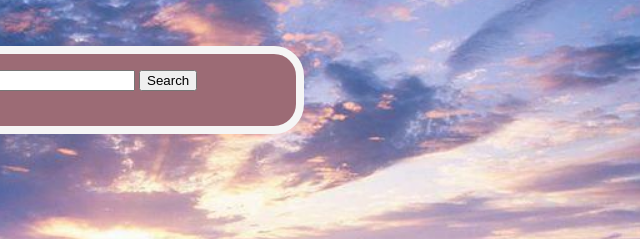
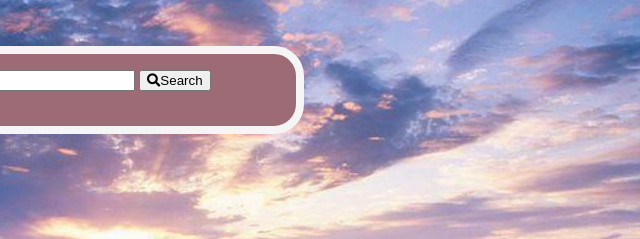
Before and after one commit to prakritiagarwal/weather_app, a plain HTML site: page index.html in a window 1280 px wide. Shown: the part 318-557 px from the top of the page, 525-1165 px from the left. Drawn offline with Linux system fonts and the light colour scheme.

Commit message:
add font awesome

```diff
--- a/index.html
+++ b/index.html
@@ -6,12 +6,14 @@
     <meta name="viewport" content="width=device-width, initial-scale=1.0">
     <title>Weather App</title>
     <link rel="stylesheet" href="style.css">
+    <link rel="stylesheet" href="https://use.fontawesome.com/releases/v5.12.1/css/all.css" crossorigin="anonymous">
 </head>
 <body>
     <div class="card">
         <div class="search">
             <input type="text" id="zipcode_input">
-            <button class="button" onclick="getWeather()">Search</button>
+            <button class="button" onclick="getWeather()">
+                <i class="fas fa-search"></i>Search</button>
         </div>
         <div class="Weather">
             <h2 id="City"></h2>
```
